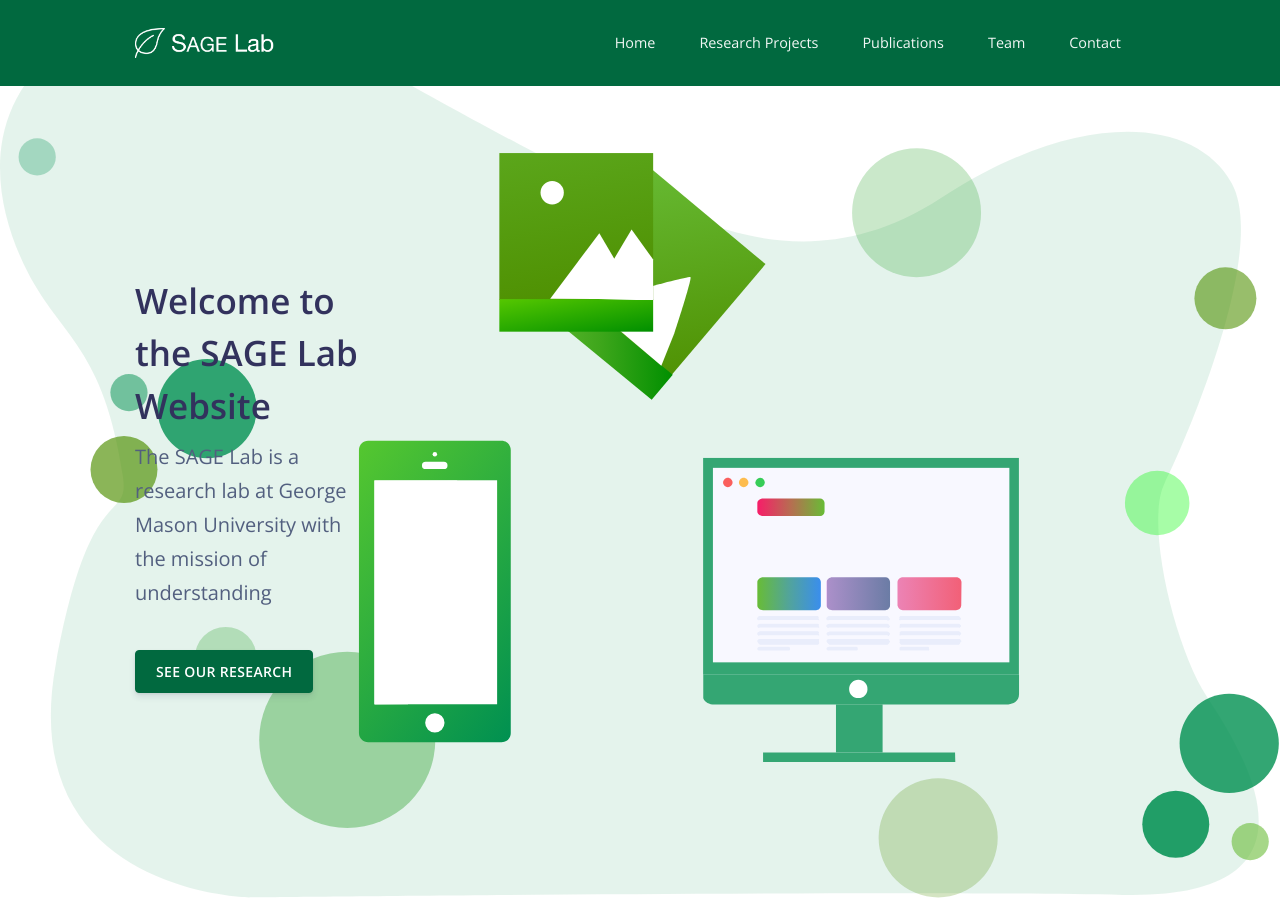
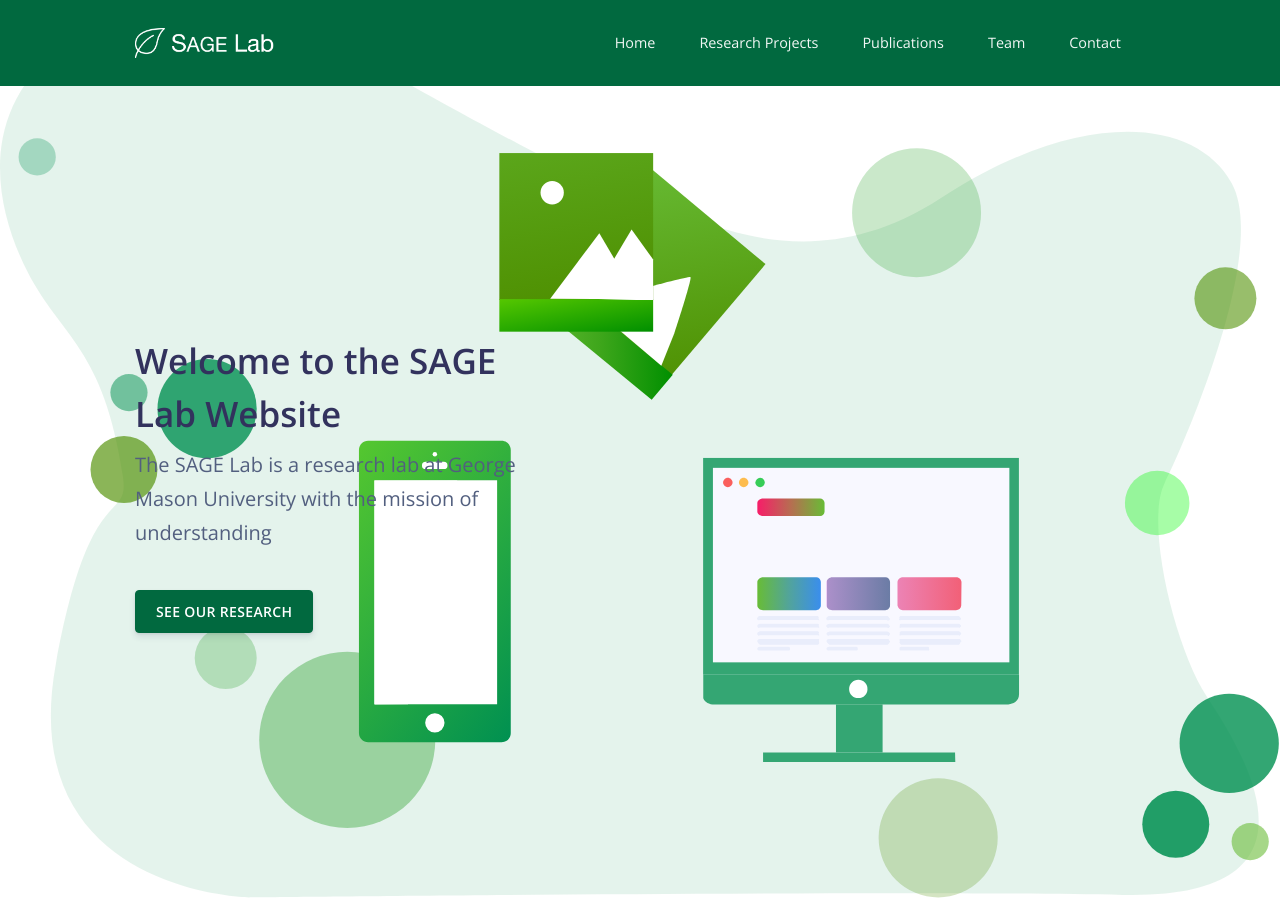
Before and after one commit to SageSELab/sageselab.github.io, a Jekyll site: the page built from index.html, in a window 1280 px wide and 900 px high. Built offline with Jekyll 4.4.1, drawn with Linux system fonts in a browser that asks for light colours; nearby versions of some CDN libraries.

Commit message:
revert
revert

```diff
--- a/_includes/home-sample.html
+++ b/_includes/home-sample.html
@@ -3,7 +3,7 @@
     <div class="page-header-image" style="background-image: url('{{ '/assets/img/ill/hero.svg' | relative_url }}')"></div>
     <div class="container">
       <div class="row">
-        <div class="col-lg-3 col-md-7 mr-auto text-left d-flex justify-content-center flex-column">
+        <div class="col-lg-5 col-md-7 mr-auto text-left d-flex justify-content-center flex-column">
           <h3 class="display-3">Welcome to the SAGE Lab Website</h3>
           <p class="lead mt-0">The SAGE Lab is a research lab at George Mason University with the mission of understanding </p>
           <br>
```
